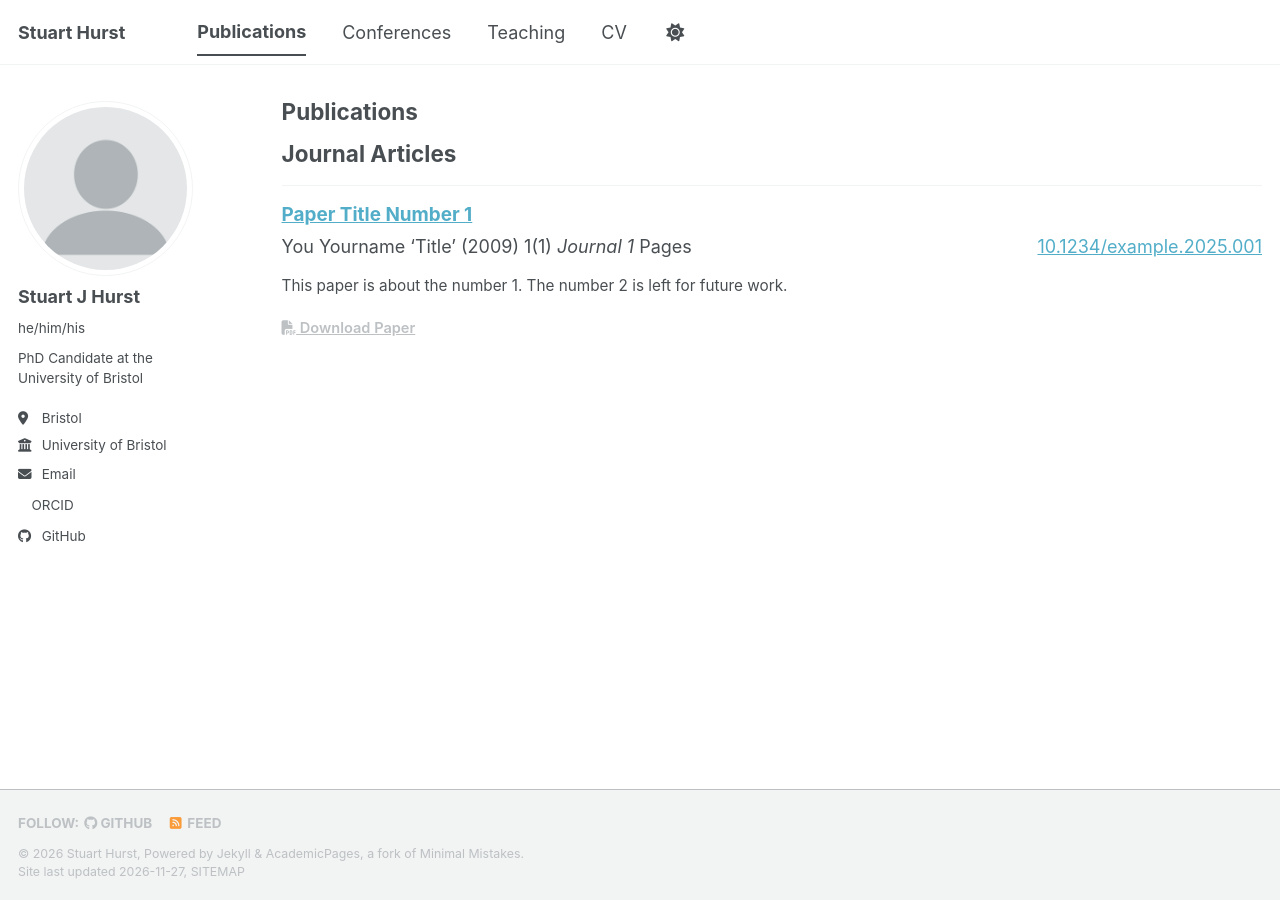
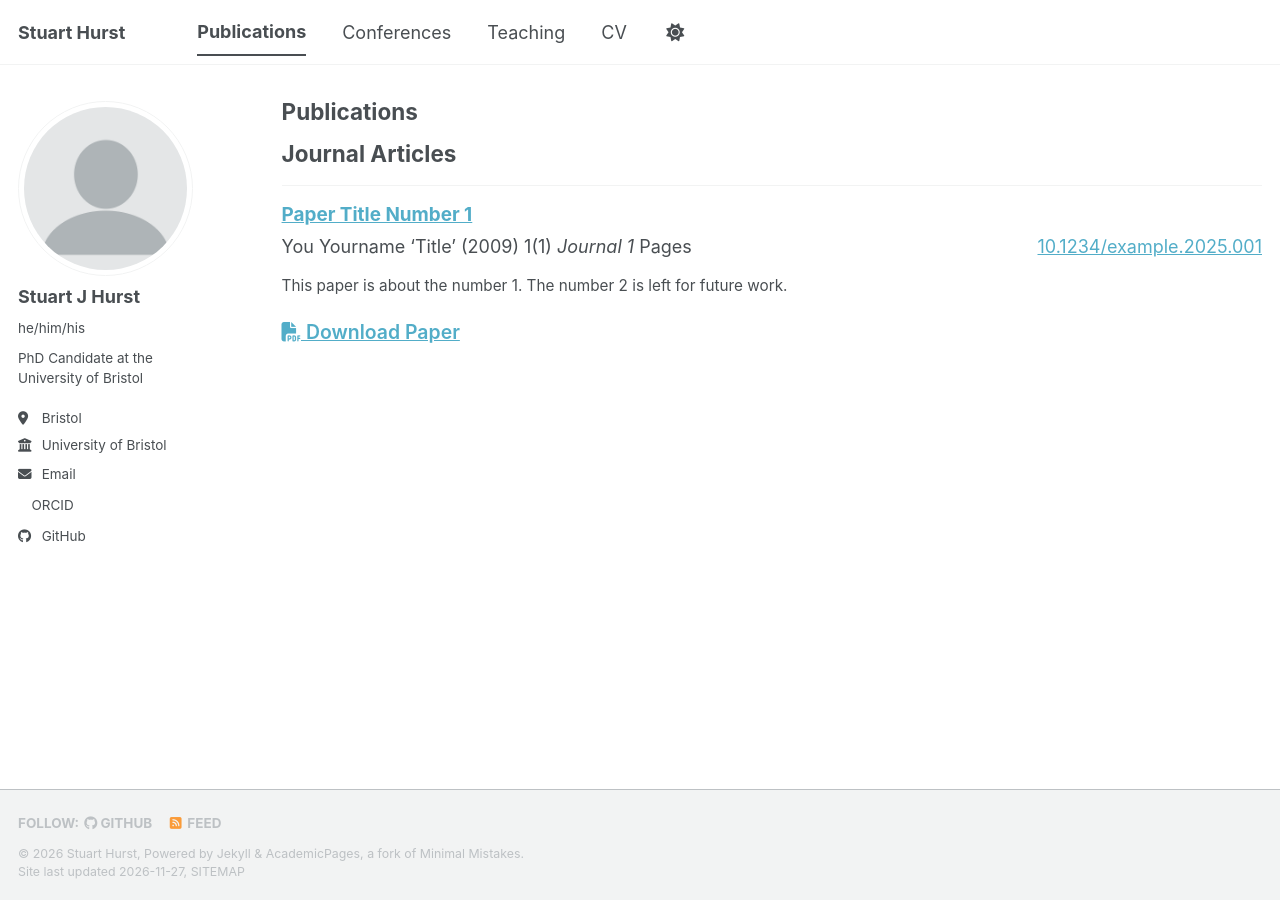
Before and after one commit to stuartjhurst/stuartjhurst.github.io, a Jekyll site: the page built from _pages/publications.html, in a window 1280 px wide. Built offline with Jekyll 4.4.1, drawn with Linux system fonts in a browser that asks for light colours; a script bundle is joined from its source files by our own code; a style sheet for code colours, icons or effects is not loaded.

Commit message:
Update archive-single.html

```diff
--- a/_includes/archive-single.html
+++ b/_includes/archive-single.html
@@ -74,7 +74,7 @@
 
     {% if post.collection == 'publications' %}
       {% if post.paperurl or post.slidesurl or post.bibtexurl %}
-        <p class="page__meta" style="margin-top: 0.35em;">
+        <p style="margin-top: 0.35em;">
           {% if post.paperurl %}
             <a href="{{ post.paperurl }}" target="_blank" rel="noopener noreferrer" style="font-size: 1.08em; font-weight: 600; text-decoration: underline;"><i class="fa fa-file-pdf" aria-hidden="true"></i> Download Paper</a>
           {% endif %}
```
